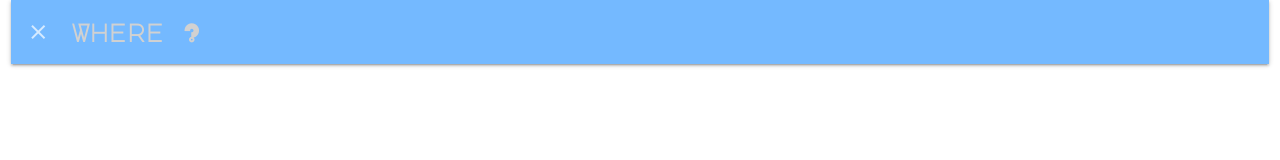
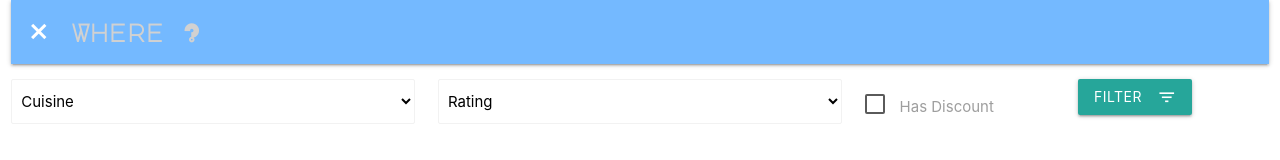
Before and after one commit to david22118/Food-Travel, a website: page dist/index.html in a window 1280 px wide. Drawn offline with nearby package versions, Linux system fonts and the light colour scheme.

Commit message:
added function: filterRestaurants, html annd styling

```diff
--- a/dist/index.html
+++ b/dist/index.html
@@ -1,28 +1,24 @@
 <!DOCTYPE html>
 <html lang="en">
+
 <head>
   <meta charset="UTF-8" />
-    <meta name="viewport" content="width=device-width, initial-scale=1.0" />
+  <meta name="viewport"
+        content="width=device-width, initial-scale=1.0" />
   <title>Food-Travel</title>
-    <link href="style.css" rel="stylesheet" type="text/css" />
-    <link
-      href="https://fonts.googleapis.com/icon?family=Material+Icons"
+  <link href="style.css"
         rel="stylesheet"
-    />
-    <link
-      rel="stylesheet"
+        type="text/css" />
+  <link href="https://fonts.googleapis.com/icon?family=Material+Icons"
+        rel="stylesheet" />
+  <link rel="stylesheet"
         href="https://use.fontawesome.com/releases/v5.5.0/css/all.css"
         integrity="sha384-B4dIYHKNBt8Bc12p+WXckhzcICo0wtJAoU8YZTY5qE0Id1GSseTk6S+L3BlXeVIU"
-      crossorigin="anonymous"
-    />
-    <link
-      href="https://fonts.googleapis.com/css2?family=Major+Mono+Display&display=swap"
-      rel="stylesheet"
-    />
-    <link
-      rel="stylesheet"
-      href="https://cdnjs.cloudflare.com/ajax/libs/materialize/1.0.0/css/materialize.min.css"
-    />
+        crossorigin="anonymous" />
+  <link href="https://fonts.googleapis.com/css2?family=Major+Mono+Display&display=swap"
+        rel="stylesheet" />
+  <link rel="stylesheet"
+        href="https://cdnjs.cloudflare.com/ajax/libs/materialize/1.0.0/css/materialize.min.css" />
 </head>
 
 <body>
@@ -32,29 +28,95 @@
         <div class="nav-wrapper">
           <form>
             <div class="input-field">
-                <input
-                  placeholder="Where ?"
+              <input placeholder="Where ?"
                      id="city-input"
                      type="search"
-                  required
-                />
-                <label class="label-icon" for="city-input"
-                  ><i id="clear-city-input" class="material-icons"
-                    >close</i
-                  ></label
-                >
-                <i id="search-btn" class="material-icons">local_dining</i>
+                     required />
+              <label class="label-icon"
+                     for="city-input"><i id="clear-city-input"
+                   class="material-icons">close</i></label>
+              <i id="search-btn"
+                 class="material-icons">local_dining</i>
             </div>
           </form>
         </div>
       </nav>
     </div>
+    <div class="input-field col s4"
+         id="filter-options">
+      <select class="browser-default"
+              name="cuisines"
+              id="cuisines-list">
+        <option value=""
+                disabled
+                selected>Cuisine</option>
+        <option value="American">American</option>
+        <option value="Asian">Asian</option>
+        <option value="Contemporary cuisine">Contemporary cuisine</option>
+        <option value="European">European</option>
+        <option value="Fine Dining">Fine Dining</option>
+        <option value="French">French</option>
+        <option value="Fusion">Fusion</option>
+        <option value="German">German</option>
+        <option value="Indian">Indian</option>
+        <option value="International">International</option>
+        <option value="Italian">Italian</option>
+        <option value="Mediterranean">Mediterranean</option>
+        <option value="Mexican">Mexican</option>
+        <option value="Middle Eastern">Middle Eastern</option>
+        <option value="Seafood">Seafood</option>
+        <option value="South American">South American</option>
+        <option value="Traditional cuisine">Traditional cuisine</option>
+        <option value="Turkish">Turkish</option>
+        <option value="Vegetarian">Vegetarian</option>
+      </select>
     </div>
+    <div class="input-field col s4">
+      <select class="browser-default"
+              name="rating"
+              id="rating-list">
+        <option value=""
+                disabled
+                selected>Rating</option>
+        <option value="10">10</option>
+        <option value="9">9</option>
+        <option value="8">8</option>
+        <option value="7">7</option>
+        <option value="6">6</option>
+        <option value="5">5</option>
+        <option value="4">4</option>
+        <option value="3">3</option>
+        <option value="2">2</option>
+        <option value="1">1</option>
+        <label>Materialize Select</label>
+      </select>
+    </div>
+    <div class="input-field col s2">
+      <p>
+        <label>
+          <input type="checkbox"
+                 class="filled-in"
+                 id="discountChecked" />
+          <span>Has Discount</span>
+        </label>
+      </p>
+    </div>
+    <div class="input-field col s2">
+      <button class="btn waves-effect waves-light"
+              type="submit"
+              name="action"
+              id="filter-btn">filter
+        <i class="material-icons right">filter_list</i>
+      </button>
+    </div>
+  </div>
+
 
   <div id="restaurants"></div>
 
 
-    <script id="restaurant-template" type="text/x-handlebars-template">
+  <script id="restaurant-template"
+          type="text/x-handlebars-template">
       {{#each restaurants}}
       <div class="restaurant">
             <p>{{restaurantName}}</p>
@@ -62,6 +124,7 @@
       {{/each}}
     </script>
 
+  <script src="https://cdnjs.cloudflare.com/ajax/libs/materialize/1.0.0/js/materialize.min.js"></script>
   <script src="handlebars/dist/handlebars.js"></script>
   <script src="jquery/dist/jquery.js"></script>
   <script src="restaurants-manager.js"></script>
@@ -69,4 +132,5 @@
   <script src="render.js"></script>
   <script src="main.js"></script>
 </body>
+
 </html>
--- a/dist/main.js
+++ b/dist/main.js
@@ -11,9 +11,18 @@ const handleSearch = async function (cityName, filter) {
 }
 
 
-$("#search-btn").on("click", function(){
+$("#search-btn").on("click", function () {
     const cityName = $("#city-input").val().toLowerCase()
     handleSearch(cityName, "")
 
     $("#city-input").val("")
 })
+
+$('#filter-btn').on('click', function () {
+    const cuisine = $('#cuisines-list').val()
+    const rating = parseInt($('#rating-list').val())
+    const isChecked = $('#discountChecked')[0].checked
+    const filter = { cuisine, rating, discountChecked: isChecked }
+    const filterdRestaurants = restaurantsManager.filterRestaurants(filter)
+    render.renderRestaurantsData(filterdRestaurants)
+})
--- a/dist/restaurants-manager.js
+++ b/dist/restaurants-manager.js
@@ -1,16 +1,21 @@
-
-
 class RestaurantsManager {
   constructor() {
     this.restaurants = []
   }
 
   async getRestaurantsData(cityName) {
-    this.restaurants= await $.get(`/restaurants/${cityName}`)
+    this.restaurants = await $.get(`/restaurants/${cityName}`)
   }
 
   filterRestaurants(filter) {
-    //filter restaurants ...
+    const filteredRestaurants = this.restaurants.filter(r =>
+      r.cuisine.includes(filter.cuisine || '') &&
+      r.rating.ratingValue >= (filter.rating || 0)
+    )
+
+    if (filter.discountChecked)
+      return filteredRestaurants.filter(r => r.marketingOffer)
+    return filteredRestaurants
   }
 
 }
--- a/dist/style.css
+++ b/dist/style.css
@@ -5,12 +5,10 @@
     color: white;
     font-weight: bold;
 }
-#close{
+#clear-city-input{
     font-weight: bold;
 }
-#first{
-  background-color: #0984e3;
-}
+
 
 #search-btn{
  font-size: 50px;
```
Also changed, not shown: server/routes/restaurants-api.js (+7 -1 lines). Lines whose indentation alone changed are shown as unchanged.
